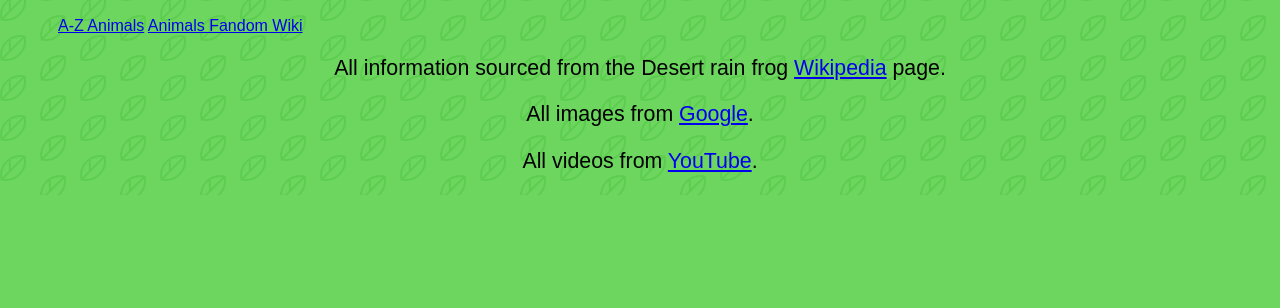
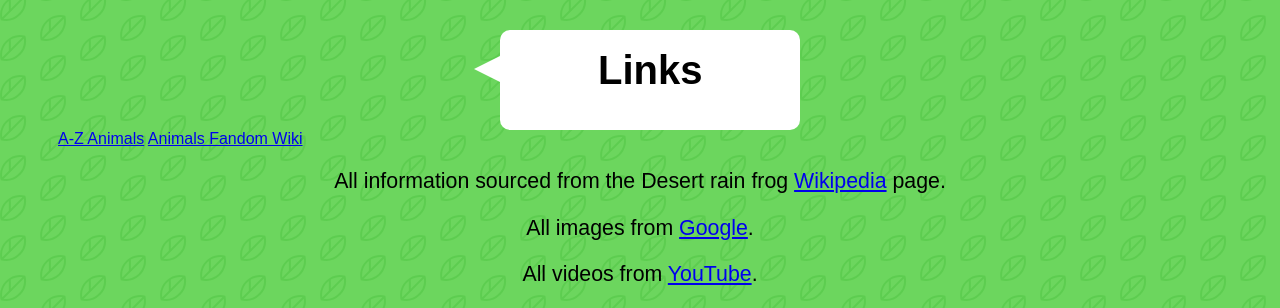
Before and after one commit to charliekoepke/ATLS4519, a plain HTML site: page assignment2/index.html in a window 1280 px wide. Shown: the part 3665-3973 px from the top of the page. Before the commit the page ends 3860 px from the top, so only its background shows below. Drawn offline with Linux system fonts and the light colour scheme; a web font is replaced by a local one.

Commit message:
added section header

```diff
--- a/assignment2/index.html
+++ b/assignment2/index.html
@@ -135,6 +135,9 @@
         </section>
         <section>
             <!-- Link section -->
+            <div class="element" id="talkbubble">
+                <h2>Links</h2>
+            </div>
             <a href="https://a-z-animals.com/animals/desert-rain-frog/">A-Z Animals</a>
             <a href="https://animals.fandom.com/wiki/Desert_Rain_Frog">Animals Fandom Wiki</a>
 
```
